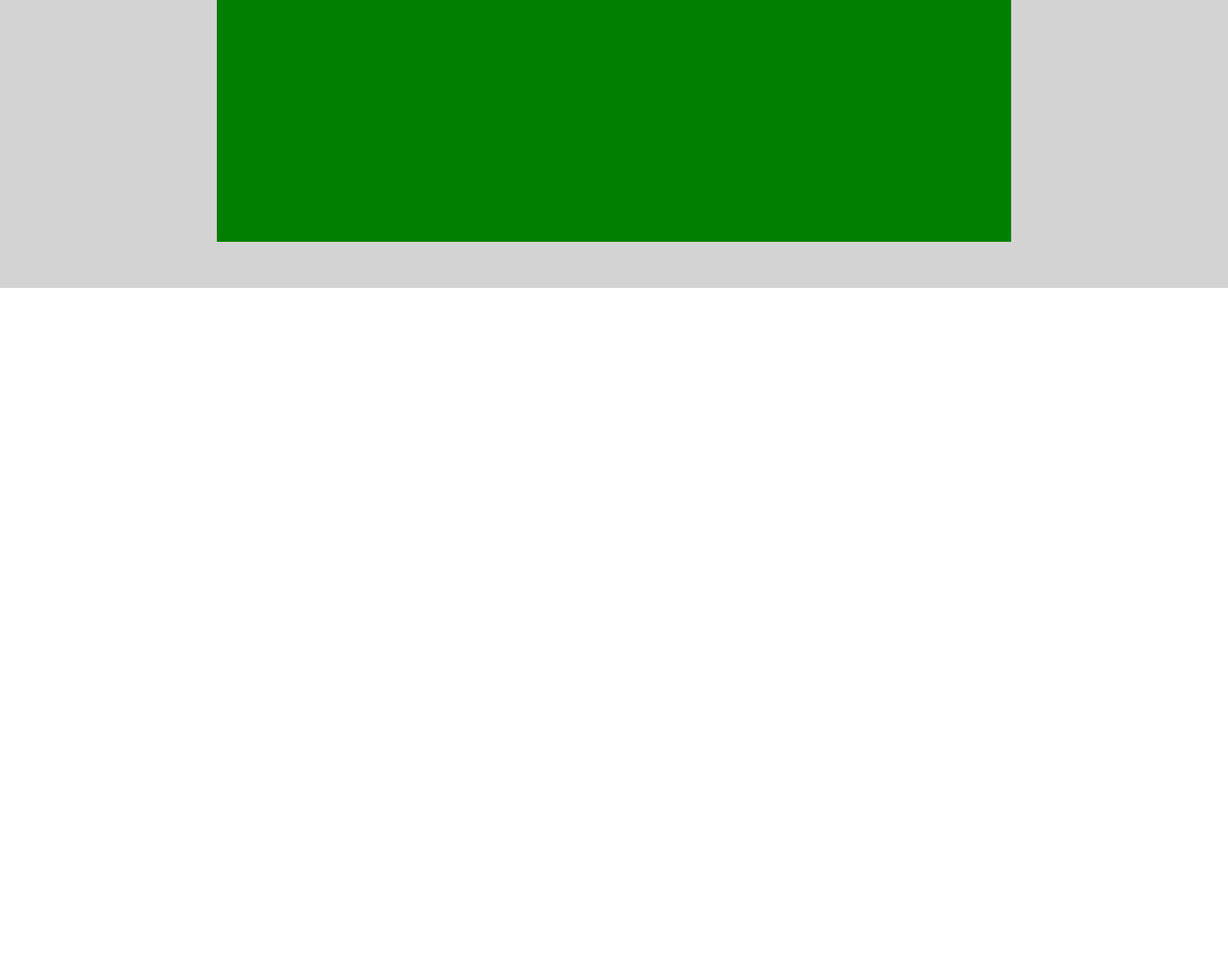
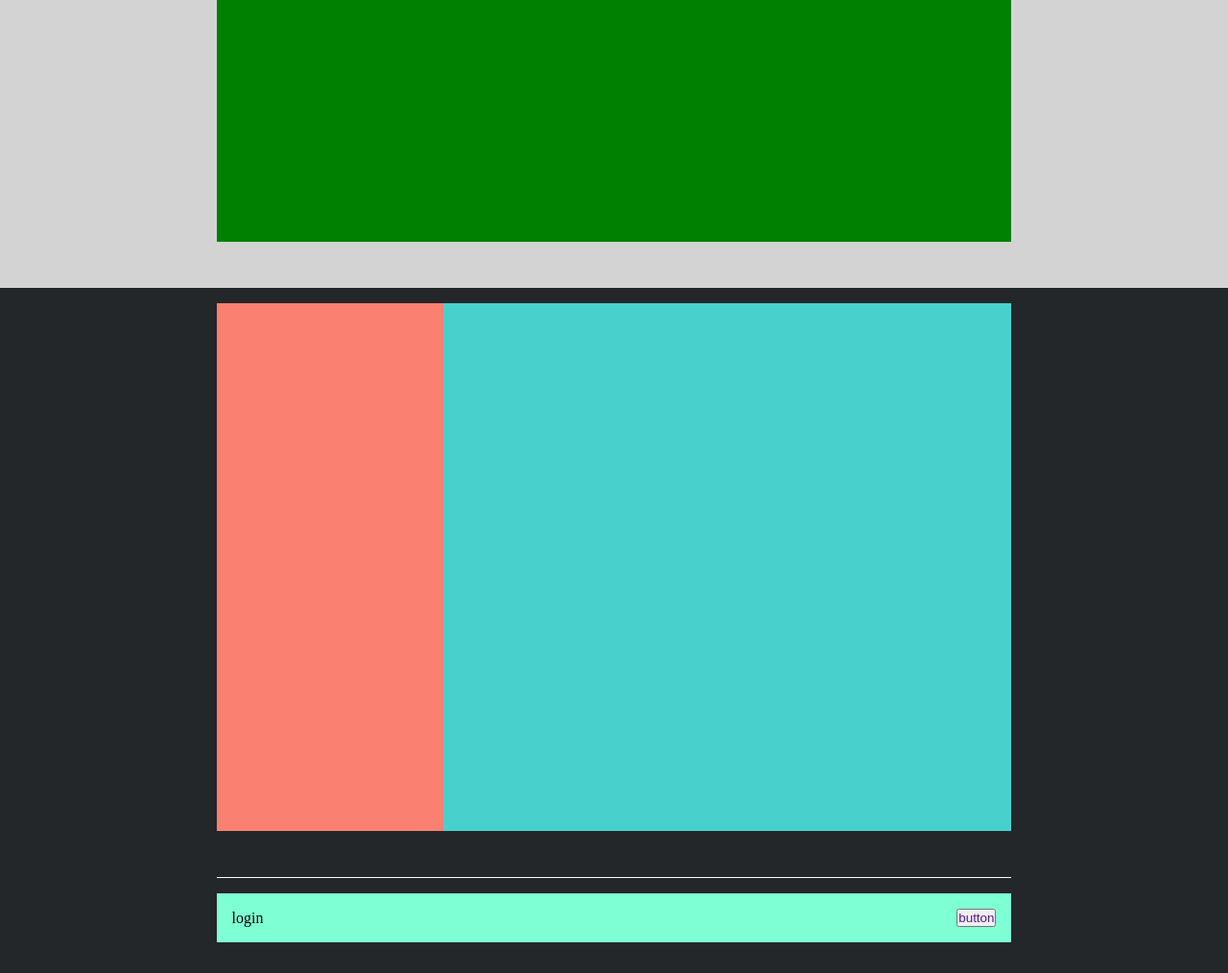
Before and after one commit to SalvatoreMangiacotti/htmlcss-struttura-discord, a plain HTML site: page index.html in a window 1280 px wide. Shown: the part 3163-4177 px from the top of the page at 96% size. Before the commit the page ends 3463 px from the top, so only its background shows below. Drawn offline with Linux system fonts and the light colour scheme.

Commit message:
footer content , style and layout

```diff
--- a/css/style.css
+++ b/css/style.css
@@ -27,6 +27,7 @@ section {
 .bg-gray {
     background-color: lightgray;
 }
+
 /* header */
 
 header {
@@ -84,15 +85,55 @@ header {
     flex-basis: 30%;
 }
 
-/* main - bottom section */
+/* main - cta bottom section */
 
-#bottom-section {
+#cta-section {
     padding: 3rem;
 }
 
-#bottom-section .square {
+#cta-section .square {
     background-color: green;
 
     height: 1000px;
     flex-basis: 70%;
 }
+
+/* footer */
+
+footer {
+    background-color: #23272a;
+    padding: 1rem 3rem;
+}
+
+/* footer - links section */
+
+#footer-links {
+    width: 70%;
+    margin: 0 auto;
+    padding-bottom: 3rem;
+    border-bottom: 1px solid white;
+}
+
+#footer-links .square {
+    background-color: salmon;
+    height: 550px;
+    flex-grow: 2;
+}
+
+#footer-links .square-b {
+    background-color: mediumturquoise;
+    height: 550px;
+    flex-grow: 1;
+}
+
+/* footer - login section */
+
+#footer-login {
+    background-color: aquamarine;
+    padding: 1rem;
+
+    width: 70%;
+    margin: 1rem auto;
+
+    justify-content: space-between;
+}
--- a/index.html
+++ b/index.html
@@ -41,9 +41,25 @@
             <div class="square-b"></div>
         </section>
 
-        <section id="bottom-section" class="bg-gray">
+        <section id="cta-section" class="bg-gray">
             <div class="square"></div>
         </section>
     </main>
+
+    <footer>
+        <section id="footer-links">
+            <div class="square"></div>
+            <div class="square-b"></div>
+            <div class="square-b"></div>
+            <div class="square-b"></div>
+            <div class="square-b"></div>
+            <div class="square-b"></div>
+        </section>
+
+        <section id="footer-login">
+            <span>login</span>
+            <button><a href="">button</a></button>
+        </section>
+    </footer>
 </body>
 </html>
```
